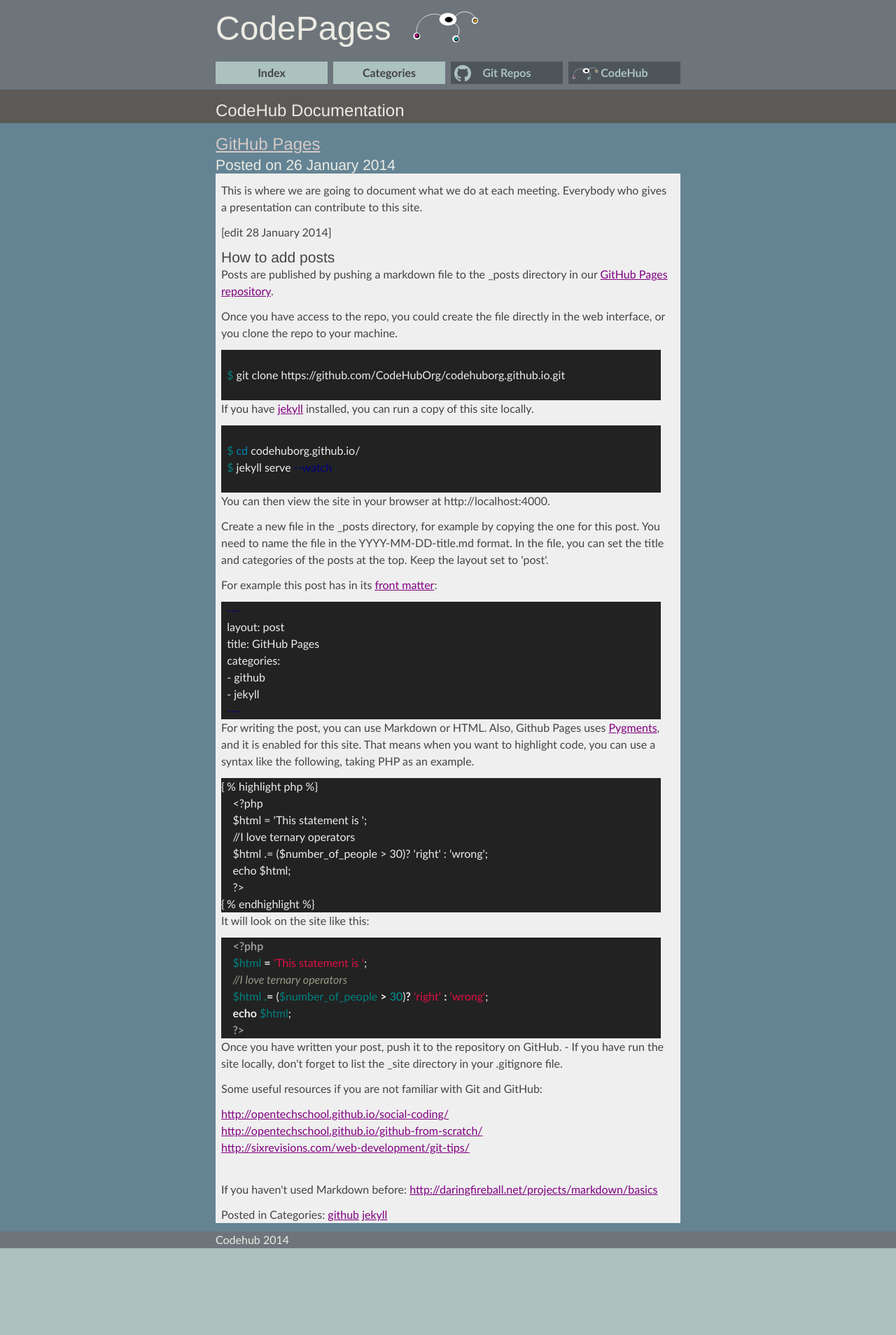
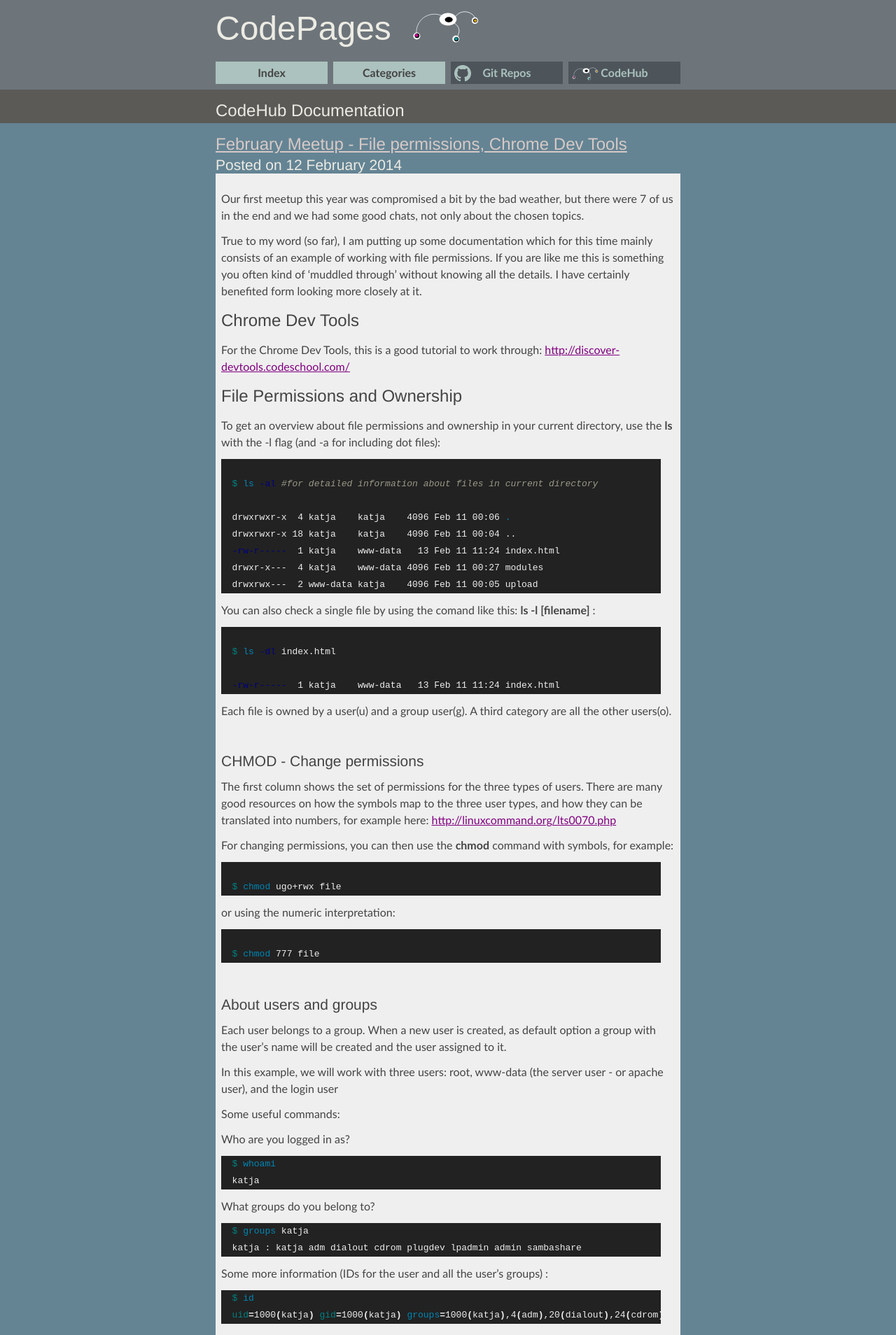
Before and after one commit to CodeHubOrg/codehuborg.github.io, a Jekyll site: the page built from index.html, in a window 1280 px wide. Shown: the top 1908 px of the page at 70% size. Built offline with Jekyll 4.4.1, drawn with Linux system fonts in a browser that asks for light colours; some web fonts are replaced; before the commit the page ends 1784 px from its top, so only the background shows below that; some of the changed text lies outside the part shown.

Commit message:
modify posts and highlight styles, backup files in .gitignore, 2 new posts

```diff
--- /dev/null
+++ b/_posts/2014-02-06-expanded-codehub.md
@@ -0,0 +1,37 @@
+---
+layout: post
+title: CodeHub in 2014
+categories:
+- codehub
+- guidelines
+---
+
+Two days to go to the next meetup, the first after we've set up a group on Meetup.com (and these pages!). While 11 is not such a big number, it is more people participating than at previous meetings. Also, the range of backgrounds is more diverse than before.
+
+This has prompted me to write down some thoughts, perhaps as a starting point to develop some guidelines. I believe there will need to be *some* structure to make it all work.
+
+### Session Format
+Each session will run from 10am to 2pm and we've agreed to have one or more workshops per session. The workshops are unlikely to take the full 3 or 4 hours and, once they are over, people are free to stay on to work on something, or just to chat - or both!
+
+The workshop themselves could be of many different types: Working through a script with help from a coach or coaches, Coding Dojo, a talk explaining concepts with a challenge afterwards, a "surgery" with questions from the audience..
+
+### Possible Topics
+Anything to do with (web) development and programming really. For example: Git and GitHub, Linux/Server admin, Javascript Frameworks, Web Development Tools, Python + Django, Open Data, GIS/mapping etc.
+
+### Skill levels?
+A certain level of coding/programming skill will be necessary to get something out of these sessions, but everybody is welcome to attend. Moreover, everybody whatever their skill or experience level is, should feel encouraged to share their knowledge, and give a presentation.
+
+### Documentation
+We are planning to write some documentation for every session. Ideally this documentation would come from the people presenting, but it should not be a prerequisite for somebody doing a workshop.
+
+### Working together on a project?
+Our original aim was to work together on a project, and learn new techniques that way. But for various reasons this turned out to be quite challenging:
+
+a, It  took a relatively long (but enjoyable) brain-storming session to come up with a project
+
+b, In the next phase, we found that we had different idea how to approach things. It can be difficult making decisions as a team, it's easier if you have a manager (or a client!)
+
+c, Simple time constraints. Clients waiting and looming deadlines meant that not everybody could devote enough time to keep working on it.
+
+Saying that, we have not given up on this idea, and I'd be interested to hear from people who have experience with something similar, for example from working on an Open Source project.
+<p>&nbsp;</p>
--- /dev/null
+++ b/_posts/2014-02-12-february-meetup-file-permissions.md
@@ -0,0 +1,191 @@
+---
+layout: post
+title: February Meetup - File permissions, Chrome Dev Tools
+categories:
+- linux
+- dev_tools
+- chrome
+---
+
+Our first meetup this year was compromised a bit by the bad weather, but there were 7 of us in the end and we had some good chats, not only about the chosen topics.
+
+True to my word (so far), I am putting up some documentation which for this time mainly consists of an example of working with file permissions. If you are like me this is something you often kind of 'muddled through' without knowing all the details. I have certainly benefited form looking more closely at it.
+
+Chrome Dev Tools
+----------------
+For the Chrome Dev Tools, this is a good tutorial to work through:
+[http://discover-devtools.codeschool.com/](http://discover-devtools.codeschool.com/)
+
+File Permissions and Ownership
+------------------------------
+To get an overview about file permissions and ownership in your current directory, use the <strong>ls</strong> with the -l flag (and -a for including dot files):
+
+{% highlight bash %}
+  $ ls -al #for detailed information about files in current directory
+
+  drwxrwxr-x  4 katja    katja    4096 Feb 11 00:06 .
+  drwxrwxr-x 18 katja    katja    4096 Feb 11 00:04 ..
+  -rw-r-----  1 katja    www-data   13 Feb 11 11:24 index.html
+  drwxr-x---  4 katja    www-data 4096 Feb 11 00:27 modules
+  drwxrwx---  2 www-data katja    4096 Feb 11 00:05 upload
+{% endhighlight %}
+You can also check a single file by using the comand like this: <strong>ls -l [filename] </strong>:
+
+{% highlight bash %}
+  $ ls -dl index.html
+
+  -rw-r-----  1 katja    www-data   13 Feb 11 11:24 index.html
+{% endhighlight %}
+
+Each file is owned by a user(u) and a group user(g). A third category are all the other users(o).
+<p>&nbsp;</p>
+
+### CHMOD - Change permissions
+
+The first column shows the set of permissions for the three types of users.
+There are many good resources on how the symbols map to the three user types, and how they can be translated into numbers, for example here:
+[http://linuxcommand.org/lts0070.php](http://linuxcommand.org/lts0070.php)
+
+For changing permissions, you can then use the <strong>chmod</strong> command with symbols, for example:
+{% highlight bash %}
+  $ chmod ugo+rwx file
+{% endhighlight %}
+or using the numeric interpretation:
+{% highlight bash %}
+  $ chmod 777 file
+{% endhighlight %}
+<p>&nbsp;</p>
+
+### About users and groups
+Each user belongs to a group. When a new user is created, as default option a group with the user's name will be created and the user assigned to it.
+
+In this example, we will work with three users: root, www-data (the server user - or apache user), and the login user
+
+Some useful commands:
+
+Who are you logged in as?
+{% highlight bash %}
+  $ whoami
+  katja
+{% endhighlight %}
+
+What groups do you belong to?
+{% highlight bash %}
+  $ groups katja
+  katja : katja adm dialout cdrom plugdev lpadmin admin sambashare
+{% endhighlight %}
+
+Some more information (IDs for the user and all the user's groups) :
+{% highlight bash %}
+  $ id
+  uid=1000(katja) gid=1000(katja) groups=1000(katja),4(adm),20(dialout),24(cdrom),46(plugdev),116(lpadmin),118(admin),124(sambashare)
+{% endhighlight %}
+
+A list of all users on the system can be found in the file /etc/passwd, a list of all groups in /etc/group. Caveat: On a Mac things seem to be [organised somewhat differently](http://superuser.com/questions/191330/users-in-etc-passwd-on-mac-os-x).
+<p>&nbsp;</p>
+
+### CHOWN - Change ownership
+Syntax:
+
+chown [OPTION]... [OWNER][:[GROUP]] FILE...
+
+chown [OPTION]... --reference=RFILE FILE...
+
+We will see this in action below.
+
+Note: For changing permissions, it is sufficient to be the file owner, for changing ownership you always need root access.
+<p>&nbsp;</p>
+
+### A practical example - Increase security by restricting access
+
+In your home directory - or even a local website directory if you have one for testing -, create a folder called  'mycms', then cd into it
+
+{% highlight bash %}
+  $ mkdir mycms
+  $ cd mycms
+{% endhighlight %}
+
+Inside our cms we create an index file, a modules directory with two modules, and an upload director.
+
+{% highlight bash %}
+  $ touch index.html
+  $ mkdir modules upload
+  $ cd modules
+  $ mkdir module1 module2
+  $ cd ../
+
+  # check with ls -al
+{% endhighlight %}
+
+What do we really need? The crucial thing is that the Apache user (www-data) needs to:<br />
+\- read index.html<br />
+\- read and traverse modules folders<br />
+\- read and write to upload folder only<br />
+
+How can we do that?<br />
+\- Keep ownership and write access with the login user<br />
+\- Change the group to that of the apache user, and assign it only read access<br />
+\- The 'other' group will then not need any access at all for files being served<br />
+
+So we change group ownership recursively for the modules. Then we can change the permissions of 'others' to 0 (---), that of the Apache user to 5 (r-x)
+
+{% highlight bash %}
+  $ sudo chown -R :www-data modules
+  $ chmod -R 750 modules
+{% endhighlight %}
+
+Next, we change the group ownership for *index.html*. We don't need executing rights here, because it's a file, so we change permissions to 640 (- rw- r-- ---)
+{% highlight bash %}
+  $ sudo chown :www-data index.html
+  $ sudo chmod 640 index.html
+
+  # Check with ls -al
+{% endhighlight %}
+
+Uploads is a special case, because *www-data* needs to write here as well. We could still have *www-data* as group owner, and give write permissions, but can just as well have *www-data* as the user owner of the directory, and have a group of users as the group owner. The 'others' group still does not need any rights.
+
+{% highlight bash %}
+  $ sudo chown www-data:cms-users upload
+  $ sudo chmod 770 upload
+
+  $ ls -al
+
+  drwxrwxr-x  4 katja    katja    4096 Feb 11 00:06 .
+  drwxrwxr-x 18 katja    katja    4096 Feb 11 00:04 ..
+  -rw-r-----  1 katja    www-data   13 Feb 11 11:24 index.html
+  drwxr-x---  4 katja    www-data 4096 Feb 11 00:27 modules
+  drwxrwx---  2 www-data katja    4096 Feb 11 00:05 upload
+{% endhighlight %}
+
+Question: What would be displayed if you have this running on a server, and you change the group of index.html back to your login user, but leave the permissions?
+<p>&nbsp;</p>
+
+### Setting permissions recursively
+
+The above example was of course a very simplified version of a real CMS. You will often have many subdirectories with files and directories in there. In the [Wordpress Codex](http://codex.wordpress.org/Hardening_WordPress), there is a good recipe for setting permissions for both recursively.
+
+For Directories:
+{% highlight bash %}
+
+  $ find . -type d -exec chmod 755 {} \;
+{% endhighlight %}
+
+For Files:
+{% highlight bash %}
+
+  $ find . -type f -exec chmod 644 {} \;
+{% endhighlight %}
+<p>&nbsp;</p>
+
+### References/Resources:
+Security through restricting access
+[https://drupal.org/node/244924](https://drupal.org/node/244924)
+[http://codex.wordpress.org/Hardening_WordPress](http://codex.wordpress.org/Hardening_WordPress)
+[http://blog.sucuri.net/2012/07/wordpress-and-server-hardening-taking-security-to-another-level.html](http://blog.sucuri.net/2012/07/wordpress-and-server-hardening-taking-security-to-another-level.html)
+
+Also interesting: Four different ways to create a user
+[http://www.thegeekstuff.com/2009/06/useradd-adduser-newuser-how-to-create-linux-users/](http://www.thegeekstuff.com/2009/06/useradd-adduser-newuser-how-to-create-linux-)users/)
+
+Learning linux commands and shell scripting from scratch:
+[http://linuxcommand.org/](http://linuxcommand.org/)
+<p>&nbsp;</p>
--- a/stylesheets/screen.css
+++ b/stylesheets/screen.css
@@ -74,6 +74,17 @@
 
 p {
   margin-bottom: 0.75em;
+}
+
+em{
+  font-style: italic;
+}
+
+strong{
+  font-weight: bold;
+}
+.posts-content strong{
+  background: inherit;
 }
 
 a:link,
@@ -187,11 +198,6 @@
   background: #648494;
 }
 
-.organisers strong {
-  font-weight: bold;
-  background: #acc2be;
-  color: #555;
-}
 .organisers strong a {
   color: #5c5a57;
 }
@@ -495,15 +501,17 @@
   margin: 0 0.5em;
 }
 
-
-
 .posts-content h2, .posts-content h3{
   background: none;
   color: #444;
   padding-left: 0;
 }
 
-.highlight  { background: #222; margin-right: 20px; color: #ededed; overflow: scroll;}
+.posts-content p{
+  margin: 0.75em 0;
+}
+
+.highlight  { background: #222; margin-right: 20px; color: #ededed; overflow: scroll; font-family: monospace;}
 .highlight .c { color: #999988; font-style: italic } /* Comment */
 .highlight .err { color: #a61717; background-color: #e3d2d2 } /* Error */
 .highlight .k { font-weight: bold } /* Keyword */
```
Also changed, not shown: 1 other file.
